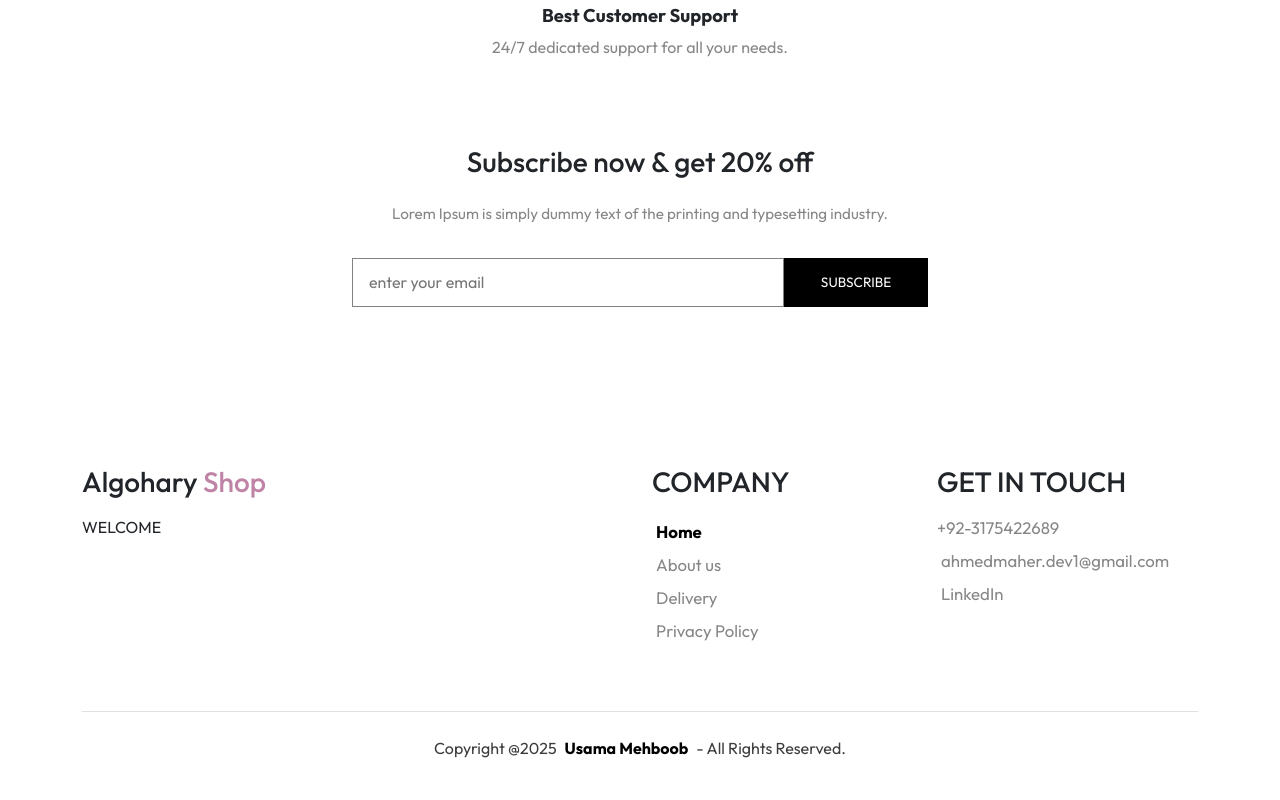
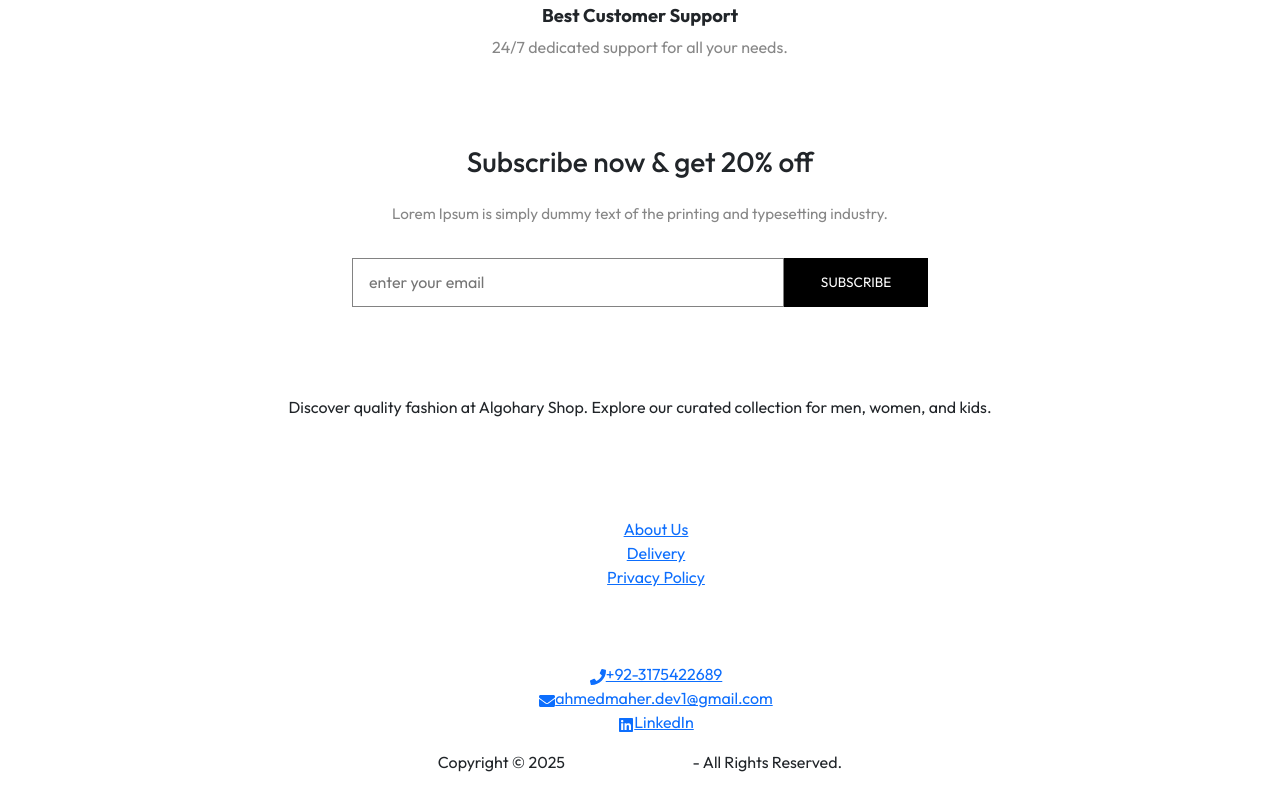
Before and after one commit to usama23c/ecomerce, a React (Vite) app: page / in a window 1280 px wide. Shown: the part 6223-7023 px from the top of the page. After the commit the page ends 6997 px from the top, so only its background shows below. Built offline with nearby package versions, Linux system fonts and the light colour scheme; a web font is replaced by a local one.

Commit message:
Update Footer.jsx

```diff
--- a/src/components/Footer.jsx
+++ b/src/components/Footer.jsx
@@ -1,123 +1,271 @@
+// import { Link, NavLink } from "react-router-dom";
+// import { useEffect, useState } from "react";
+// // Import Tooltip directly from Bootstrap
+// import { Tooltip } from "bootstrap";
+
+// const Footer = () => {
+// 	const [currentYear, setCurrentYear] = useState(null);
+
+// 	// Set the current year
+// 	const getCurrentYear = () => {
+// 		const dateNow = new Date();
+// 		setCurrentYear(dateNow.getFullYear());
+// 	};
+
+// 	useEffect(() => {
+// 		// Initialize Bootstrap tooltips
+// 		const tooltipTriggerList = document.querySelectorAll(
+// 			'[data-bs-toggle="tooltip"]'
+// 		);
+// 		const tooltipList = [...tooltipTriggerList].map(
+// 			(tooltipTriggerEl) => new Tooltip(tooltipTriggerEl)
+// 		);
+
+// 		getCurrentYear();
+
+// 		// Cleanup tooltips on component unmount
+// 		return () => {
+// 			tooltipList.forEach((tooltip) => tooltip.dispose());
+// 		};
+// 	}, []);
+
+// 	return (
+// 		<footer className="mt-5 sec-padd" id="footer">
+// 			<div className="container d-flex flex-wrap">
+// 				<main className="col-12">
+// 					<div className="row row-gap-5">
+// 						{/* Logo and Description */}
+// 						<article className="col-12 col-lg-6 text-center">
+// 							<Link to="/" className="logo text-decoration-none text-dark">
+// 								<h3 className="fs-3 mb-0">
+// 									Algohary <span className="fw-medium c-pink">Shop</span>
+// 								</h3>
+// 							</Link>
+// 							<p className="mt-3">
+// 								WELCOME
+// 							</p>
+// 						</article>
+
+// 						{/* Social Links */}
+// 						<div className="social col-12 col-lg text-center">
+// 							<h3>COMPANY</h3>
+// 							<ul className="ps-0 mt-3">
+// 								<li>
+// 									<NavLink
+// 										to="/"
+// 										className="text-decoration-none c-gray d-inline-block p-1 px-5"
+// 									>
+// 										Home
+// 									</NavLink>
+// 								</li>
+// 								<li>
+// 									<NavLink
+// 										to="/about"
+// 										className="text-decoration-none c-gray d-inline-block p-1 px-5"
+// 									>
+// 										About us
+// 									</NavLink>
+// 								</li>
+// 								<li className="c-gray p-1">Delivery</li>
+// 								<li className="c-gray p-1">Privacy Policy</li>
+// 							</ul>
+// 						</div>
+
+// 						{/* Contact Information */}
+// 						<div className="address col-12 col-lg text-center">
+// 							<h3 className="mb-3">GET IN TOUCH</h3>
+// 							<ul className="d-flex flex-column align-items-center align-items-lg-start ps-0 gap-2">
+// 								<li className="c-gray">+92-3175422689</li>
+// 								<li>
+// 									<a
+// 										className="c-gray text-decoration-none hover-underline"
+// 										href="mailto:usamamahboob27@gmail.com"
+// 										title="get in touch"
+// 									>
+// 										ahmedmaher.dev1@gmail.com
+// 									</a>
+// 								</li>
+// 								<li>
+// 									<a
+// 										href="https://www.linkedin.com/"
+// 										target="_blank"
+// 										title="Go To LinkedIn"
+// 										className="text-decoration-none c-gray"
+// 									>
+// 										LinkedIn
+// 									</a>
+// 								</li>
+// 							</ul>
+// 						</div>
+// 					</div>
+// 				</main>
+
+// 				{/* Copyright Information */}
+// 				<div className="copyrights border-t-gray mt-5 pt-4 col-12 text-center c-d-gray">
+// 					Copyright @{currentYear}
+// 					<a
+// 						href="https://www.linkedin.com/"
+// 						target="_blank"
+// 						title="Go To LinkedIn"
+// 						className="text-decoration-none c-black p-2 fw-bold"
+// 						data-bs-toggle="tooltip"
+// 						data-bs-placement="top"
+// 					>
+// 					Usama Mehboob
+// 					</a>
+// 					- All Rights Reserved.
+// 				</div>
+// 			</div>
+// 		</footer>
+// 	);
+// };
+
+// export default Footer;
+
+import { useEffect, useState, useMemo } from "react";
 import { Link, NavLink } from "react-router-dom";
-import { useEffect, useState } from "react";
-// Import Tooltip directly from Bootstrap
+import PropTypes from "prop-types";
 import { Tooltip } from "bootstrap";
+import { FaLinkedin, FaEnvelope, FaPhone } from "react-icons/fa";
 
 const Footer = () => {
-	const [currentYear, setCurrentYear] = useState(null);
+  const [currentYear, setCurrentYear] = useState(new Date().getFullYear());
 
-	// Set the current year
-	const getCurrentYear = () => {
-		const dateNow = new Date();
-		setCurrentYear(dateNow.getFullYear());
-	};
-
+  // Initialize tooltips
   useEffect(() => {
-		// Initialize Bootstrap tooltips
-		const tooltipTriggerList = document.querySelectorAll(
-			'[data-bs-toggle="tooltip"]'
-		);
+    const tooltipTriggerList = document.querySelectorAll('[data-bs-toggle="tooltip"]');
     const tooltipList = [...tooltipTriggerList].map(
       (tooltipTriggerEl) => new Tooltip(tooltipTriggerEl)
     );
 
-		getCurrentYear();
-
-		// Cleanup tooltips on component unmount
     return () => {
       tooltipList.forEach((tooltip) => tooltip.dispose());
     };
   }, []);
 
+  // Memoized social links and contact info for performance
+  const companyLinks = useMemo(
+    () => [
+      { to: "/", label: "Home" },
+      { to: "/about", label: "About Us" },
+      { label: "Delivery", to: "/delivery" },
+      { label: "Privacy Policy", to: "/privacy" },
+    ],
+    []
+  );
+
+  const contactInfo = useMemo(
+    () => [
+      {
+        icon: <FaPhone className="inline-block mr-2" />,
+        label: "+92-3175422689",
+        href: "tel:+923175422689",
+        title: "Call us",
+      },
+      {
+        icon: <FaEnvelope className="inline-block mr-2" />,
+        label: "ahmedmaher.dev1@gmail.com",
+        href: "mailto:ahmedmaher.dev1@gmail.com",
+        title: "Email us",
+      },
+      {
+        icon: <FaLinkedin className="inline-block mr-2" />,
+        label: "LinkedIn",
+        href: "https://www.linkedin.com/",
+        title: "Visit our LinkedIn",
+        target: "_blank",
+      },
+    ],
+    []
+  );
+
   return (
-		<footer className="mt-5 sec-padd" id="footer">
-			<div className="container d-flex flex-wrap">
-				<main className="col-12">
-					<div className="row row-gap-5">
+    <footer
+      className="bg-gray-900 text-gray-200 py-12 px-4 sm:px-6 lg:px-8"
+      role="contentinfo"
+      id="footer"
+    >
+      <div className="max-w-7xl mx-auto grid grid-cols-1 md:grid-cols-3 gap-8">
         {/* Logo and Description */}
-						<article className="col-12 col-lg-6 text-center">
-							<Link to="/" className="logo text-decoration-none text-dark">
-								<h3 className="fs-3 mb-0">
-									Algohary <span className="fw-medium c-pink">Shop</span>
-								</h3>
+        <div className="text-center md:text-left">
+          <Link to="/" className="text-2xl font-bold text-white no-underline">
+            Algohary <span className="text-pink-400">Shop</span>
           </Link>
-							<p className="mt-3">
-								WELCOME
+          <p className="mt-4 text-gray-400 text-sm">
+            Discover quality fashion at Algohary Shop. Explore our curated
+            collection for men, women, and kids.
           </p>
-						</article>
+        </div>
 
-						{/* Social Links */}
-						<div className="social col-12 col-lg text-center">
-							<h3>COMPANY</h3>
-							<ul className="ps-0 mt-3">
-								<li>
+        {/* Company Links */}
+        <div className="text-center md:text-left">
+          <h3 className="text-lg font-semibold text-white mb-4">Company</h3>
+          <ul className="space-y-2">
+            {companyLinks.map(({ to, label }, index) => (
+              <li key={index}>
+                {to ? (
                   <NavLink
-										to="/"
-										className="text-decoration-none c-gray d-inline-block p-1 px-5"
+                    to={to}
+                    className={({ isActive }) =>
+                      `text-gray-400 hover:text-white transition-colors duration-200 no-underline ${
+                        isActive ? "text-white font-medium" : ""
+                      }`
+                    }
                   >
-										Home
+                    {label}
                   </NavLink>
+                ) : (
+                  <span className="text-gray-400">{label}</span>
+                )}
               </li>
-								<li>
-									<NavLink
-										to="/about"
-										className="text-decoration-none c-gray d-inline-block p-1 px-5"
-									>
-										About us
-									</NavLink>
-								</li>
-								<li className="c-gray p-1">Delivery</li>
-								<li className="c-gray p-1">Privacy Policy</li>
+            ))}
           </ul>
         </div>
 
         {/* Contact Information */}
-						<div className="address col-12 col-lg text-center">
-							<h3 className="mb-3">GET IN TOUCH</h3>
-							<ul className="d-flex flex-column align-items-center align-items-lg-start ps-0 gap-2">
-								<li className="c-gray">+92-3175422689</li>
-								<li>
+        <div className="text-center md:text-left">
+          <h3 className="text-lg font-semibold text-white mb-4">Get in Touch</h3>
+          <ul className="space-y-2">
+            {contactInfo.map(({ icon, label, href, title, target }, index) => (
+              <li key={index}>
                 <a
-										className="c-gray text-decoration-none hover-underline"
-										href="mailto:usamamahboob27@gmail.com"
-										title="get in touch"
+                  href={href}
+                  className="text-gray-400 hover:text-white transition-colors duration-200 flex items-center justify-center md:justify-start"
+                  title={title}
+                  target={target || "_self"}
+                  rel={target ? "noopener noreferrer" : undefined}
                 >
-										ahmedmaher.dev1@gmail.com
+                  {icon}
+                  {label}
                 </a>
               </li>
-								<li>
+            ))}
+          </ul>
+        </div>
+      </div>
+
+      {/* Copyright Information */}
+      <div className="border-t border-gray-700 mt-8 pt-6 text-center text-gray-400 text-sm">
+        Copyright &copy; {currentYear}{" "}
         <a
           href="https://www.linkedin.com/"
           target="_blank"
-										title="Go To LinkedIn"
-										className="text-decoration-none c-gray"
-									>
-										LinkedIn
-									</a>
-								</li>
-							</ul>
-						</div>
-					</div>
-				</main>
-
-				{/* Copyright Information */}
-				<div className="copyrights border-t-gray mt-5 pt-4 col-12 text-center c-d-gray">
-					Copyright @{currentYear}
-					<a
-						href="https://www.linkedin.com/"
-						target="_blank"
-						title="Go To LinkedIn"
-						className="text-decoration-none c-black p-2 fw-bold"
+          rel="noopener noreferrer"
+          className="text-white font-semibold hover:text-pink-400 transition-colors duration-200"
           data-bs-toggle="tooltip"
           data-bs-placement="top"
+          title="Visit Usama Mehboob's LinkedIn"
         >
           Usama Mehboob
-					</a>
+        </a>{" "}
         - All Rights Reserved.
-				</div>
       </div>
     </footer>
   );
 };
 
+Footer.propTypes = {
+  // No props are passed to this component, but PropTypes is included for consistency
+};
+
 export default Footer;
```
Lines whose indentation alone changed are shown as unchanged.
